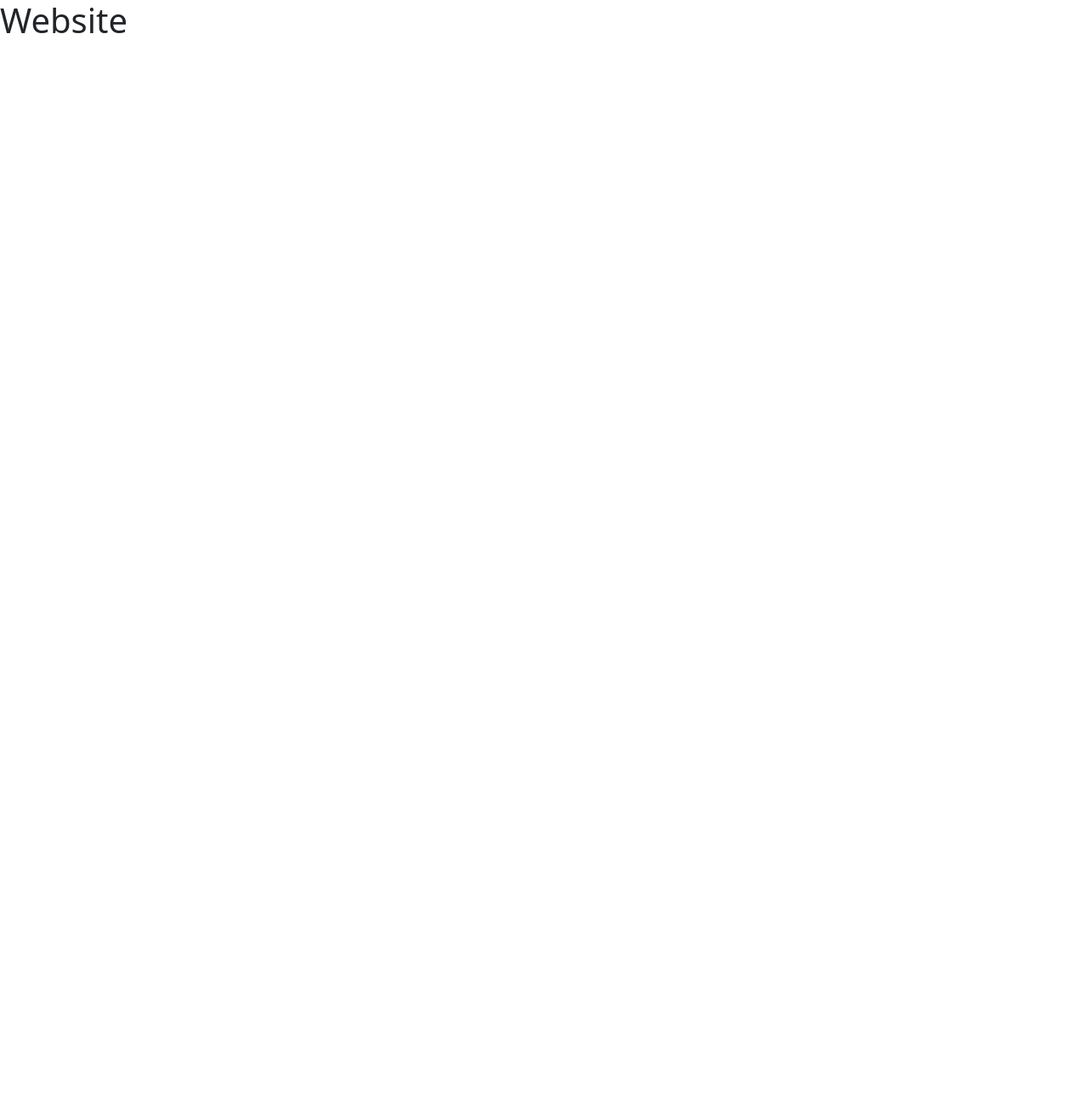
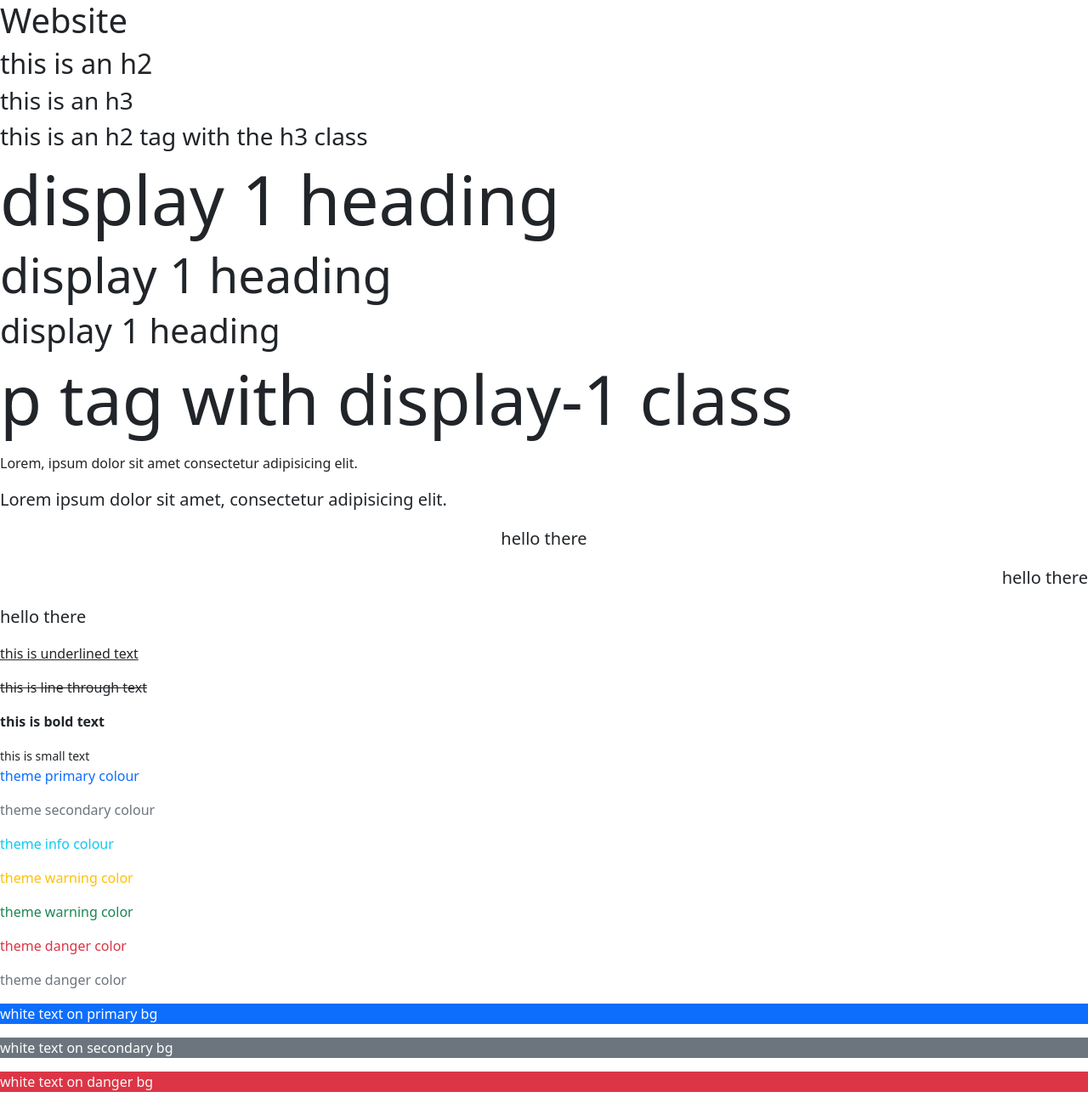
Before and after one commit to addis-hail/learning-bootstrap-5, a plain HTML site: page index.html in a window 1280 px wide. Shown: the whole page at 85% size. Before the commit the page ends 800 px from the top, so only its background shows below. Drawn offline with nearby package versions, Linux system fonts and the light colour scheme.

Commit message:
typography & colours

```diff
--- a/index.html
+++ b/index.html
@@ -9,6 +9,42 @@
 </head>
 <body>
     <h1>Website</h1>
+    <h2>this is an h2</h2>
+    <h3>this is an h3</h3>
+    <h2 class="h3">this is an h2 tag with the h3 class</h2>
+
+    <!-- display headings -->
+    <h1 class="display-1">display 1 heading</h1>
+    <h1 class="display-4">display 1 heading</h1>
+    <h1 class="display-6">display 1 heading</h1>
+    <p class="display-1">p tag with display-1 class</p>
+
+    <!-- lead text & alignment -->
+    <p>Lorem, ipsum dolor sit amet consectetur adipisicing elit.</p>
+    <p class="lead">Lorem ipsum dolor sit amet, consectetur adipisicing elit.</p>
+    <p class="lead text-center">hello there</p>
+    <p class="lead text-end">hello there</p>
+    <p class="lead text-start">hello there</p>
+
+    <!-- text decoration & font weight -->
+    <p class="text-decoration-underline">this is underlined text</p>
+    <p class="text-decoration-line-through">this is line through text</p>
+    <p class="fw-bold">this is bold text</p>
+    <small>this is small text</small>
+
+    <!-- text colours -->
+     <p class="text-primary">theme primary colour</p>
+     <p class="text-secondary">theme secondary colour</p>
+     <p class="text-info">theme info colour</p>
+     <p class="text-warning">theme warning color</p>
+     <p class="text-success">theme warning color</p>
+     <p class="text-danger">theme danger color</p>
+     <p class="text-muted">theme danger color</p>
+
+    <!-- bg colors -->
+    <p class="text-white bg-primary">white text on primary bg</p>
+    <p class="text-white bg-secondary">white text on secondary bg</p>
+    <p class="text-light bg-danger">white text on danger bg</p>
 
     <script src="https://cdn.jsdelivr.net/npm/bootstrap@5.2.0/dist/js/bootstrap.bundle.min.js" integrity="sha384-A3rJD856KowSb7dwlZdYEkO39Gagi7vIsF0jrRAoQmDKKtQBHUuLZ9AsSv4jD4Xa" crossorigin="anonymous"></script>
 </body>
```
